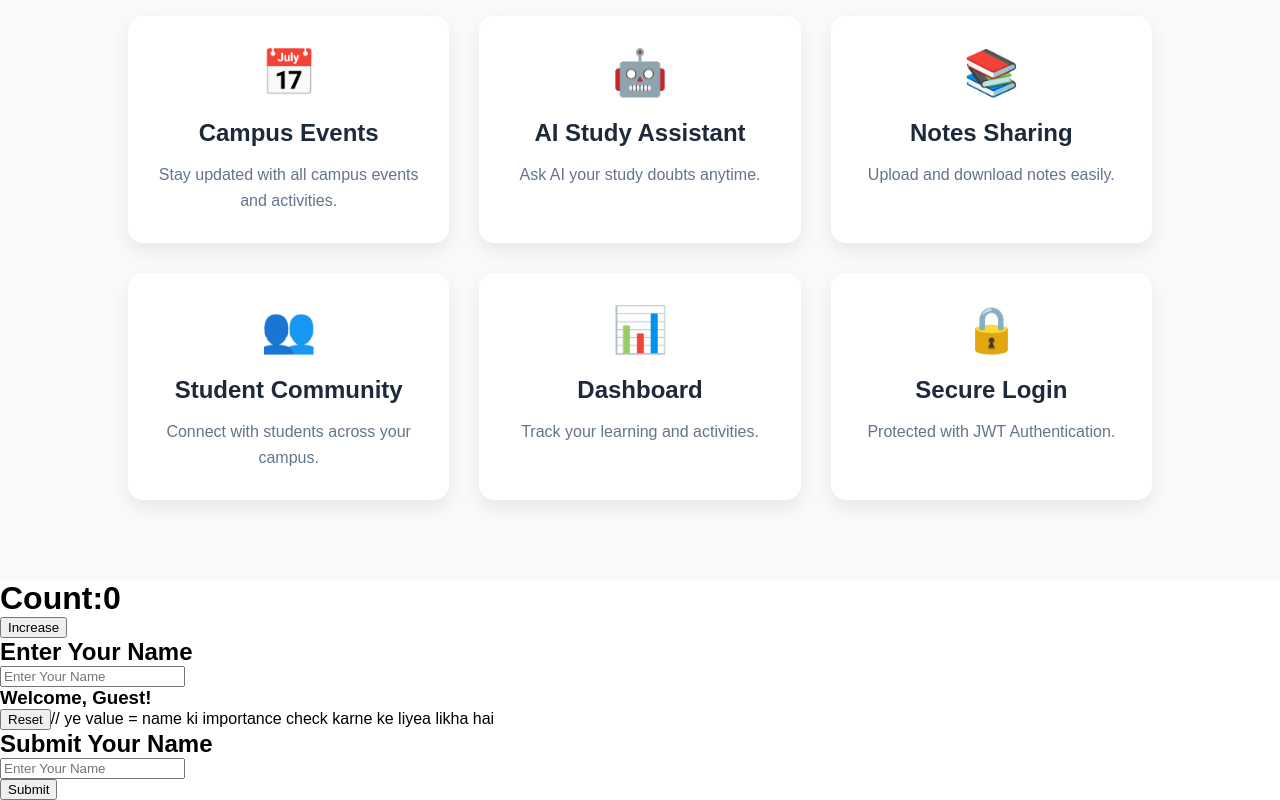
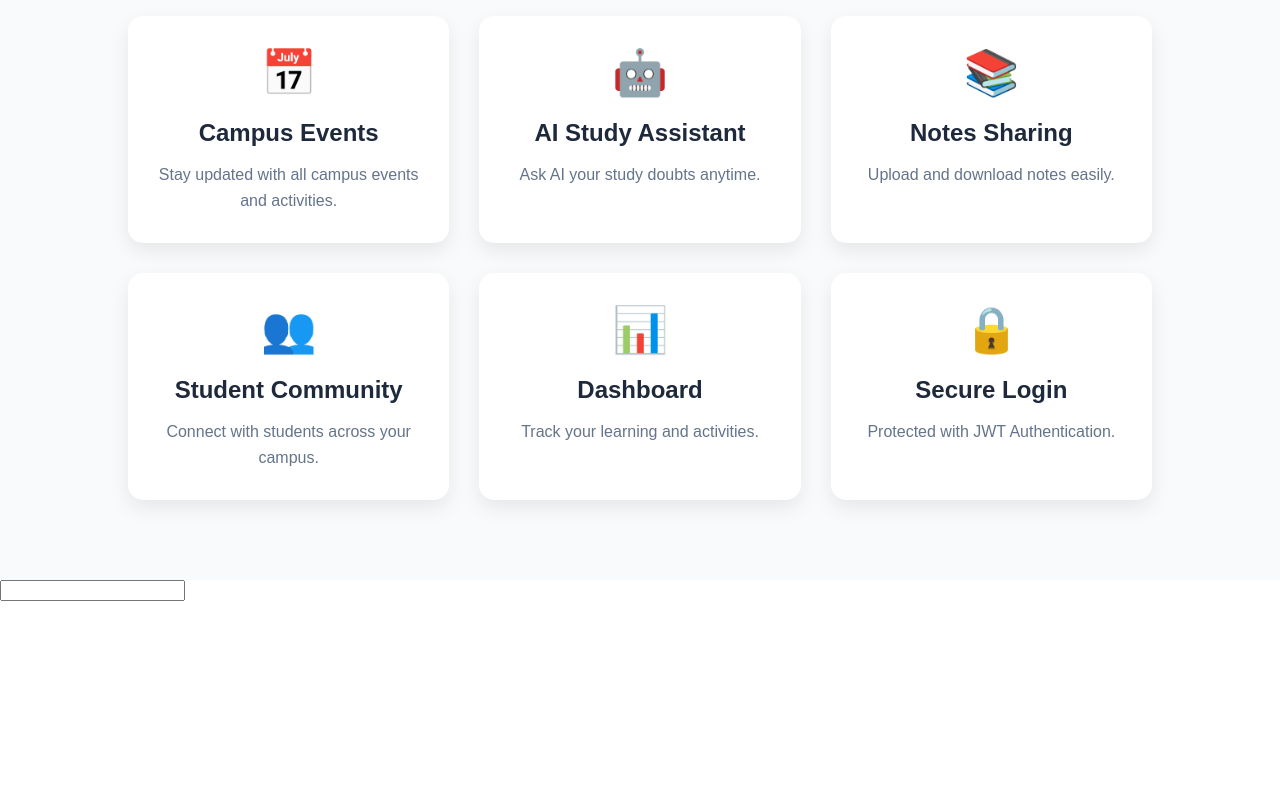
Before and after one commit to anuj-545/campus-connect-ai, a React app in the folder frontend/: page / in a window 1280 px wide. Shown: the part 964-1764 px from the top of the page. After the commit the page ends 1565 px from the top, so only its background shows below. Built offline with nearby package versions, Linux system fonts and the light colour scheme; the HTML template or start-up script is replaced by a standard one.

Commit message:
Create reusable Input component

```diff
--- a/frontend/src/App.jsx
+++ b/frontend/src/App.jsx
@@ -3,9 +3,8 @@ import Hero from"./components/Hero/Hero";
 import "./App.css";
 import FeatureCard from "./components/FeatureCard/FeatureCard";
 import Features from "./components/Features/Features";
-import Counter from "./components/Counter/Counter";
-import Nameform from "./components/Nameform/Nameform";
-import SubmitForm from "./components/SubmitForm/SubmitForm";
+import Input from "./components/Input/Input";
+
 
 function App(){
   return(
@@ -13,9 +12,7 @@ function App(){
       <Navbar/>
       <Hero/>
       <Features/>
-      <Counter/>
-      <Nameform/>
-      <SubmitForm/>
+      <Input/>
     </>
   );
 }
--- a/frontend/src/components/Counter/Counter.jsx
+++ /dev/null
@@ -1,20 +0,0 @@
-import {useState} from "react";
-
-function Counter(){
-    const [count , setCount] = useState(0);
-
-    function increaseCount(){
-        setCount(count + 1);// tum agar socho to tum sirf increaseCount se bhi count ko increase kar sakte ho but setcount isliyea use kiya jata hai kyuki react ko tabhi pta lagega jab setcount update hoga to use pta lagega ki haan aab value update ho gayi hai to compnent ko dobara render kar do .
-    }
-
-    return(
-        <div>
-            <h1>Count:{count}</h1>
-            <button onClick={increaseCount}>
-                Increase
-            </button>
-        </div>
-    );
-}
-
-export default Counter;
--- /dev/null
+++ b/frontend/src/components/Input/Input.jsx
@@ -0,0 +1,23 @@
+
+
+function Input({ label, type, name, placeholder, value, onChange, error}){
+    return(
+        <div className="input-group">
+            <label htmlFor={name}>{label}</label>
+
+            <input
+                id={name}
+                type={type}
+                name={name}
+                placeholder={placeholder}
+                value={value}
+                onChange={onChange}
+            />
+
+            {error && <p className = "error-message">{error}</p>}
+        </div>
+    );
+
+}
+
+export default Input;
--- a/frontend/src/components/NameForm/NameForm.jsx
+++ /dev/null
@@ -1,34 +0,0 @@
-import {useState} from "react";
-
-function NameForm(){
-
-    const [name , setName] = useState("");
-
-    function handleChange(event){
-
-        setName(event.target.value);
-
-    }
-
-    return(
-        <div>
-
-            <h2>Enter Your Name</h2>
-
-            <input
-                type="text"
-                placeholder = "Enter Your Name"
-                value = {name} //iska importance ye hai ki agar ye likha hai to power react ke paas hai agar nahi likha hoga to power browser ke paas hai .
-                onChange = {handleChange}
-            />
-
-            <h3>
-                Welcome, {name.toUpperCase() || "Guest"}!
-            </h3>
-            <button onClick={()=>setName("")}>Reset</button>// ye value = name ki importance check karne ke liyea likha hai
-
-        </div>
-    );
-}
-
-export default NameForm;
--- a/frontend/src/components/SubmitForm/SubmitForm.jsx
+++ /dev/null
@@ -1,37 +0,0 @@
-import {useState} from 'react';
-
-function SubmitForm(){
-    const [name, setName] = useState("");
-    const [submitted, setSubmitted] = useState(false);
-
-    function handleChange(event){
-        setName(event.target.value);
-    }
-
-    function handleSubmit(){
-        setSubmitted(true);
-    }
-
-    return(
-        <div>
-            <h2>Submit Your Name</h2>
-            <input
-                type="text"
-                placeholder="Enter Your Name"
-                value={name}
-                onChange={handleChange}
-            />
-
-            <h3>
-
-                {
-                    submitted ? (name === "" ? "please enter your name" : `Welcome, ${name}!`) : null
-                }
-            </h3>
-            <button onClick={handleSubmit}>Submit</button>
-
-        </div>
-    );
-}
-
-export default SubmitForm;
```
Also changed, not shown: frontend/src/components/Button/Button.css (added), frontend/src/components/Button/Button.jsx (added), frontend/src/components/Input/Input.css (added), frontend/src/pages/Signup/Signup.css (added), frontend/src/pages/Signup/Signup.jsx (added).
